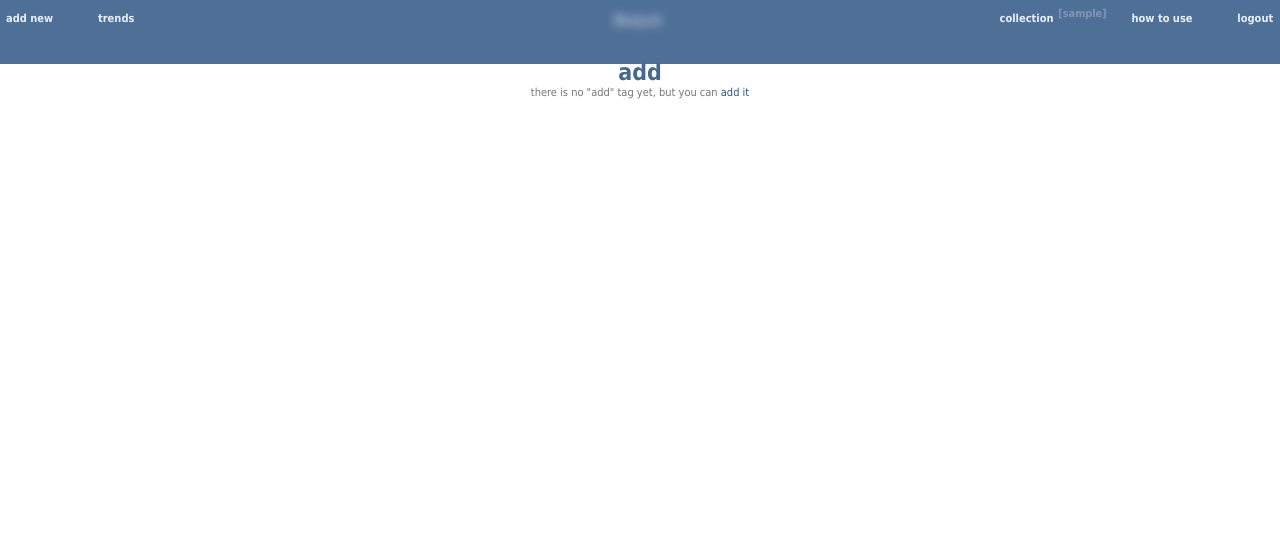
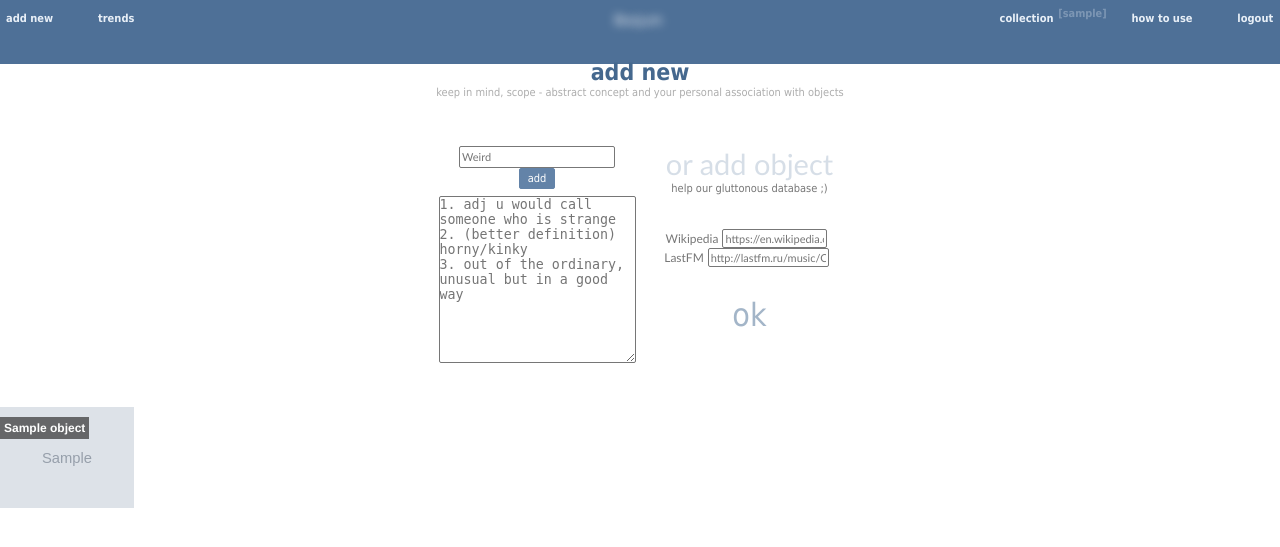
Before and after one commit to klapauciuz/boojum, a Flask app: page /add in a window 1280 px wide. Shown: the top 547 px of the page. Run offline with Flask 2, Linux system fonts and the light colour scheme; the visitor is signed in with stand-in values (Sample User, id 1); grey boxes marked "Sample" are stand-in pictures; a database or web service that is not in the repository returns one stand-in record (values such as "Sample title"); some libraries are stand-ins or nearby versions.

Commit message:
no message

```diff
--- a/main.py
+++ b/main.py
@@ -270,6 +270,37 @@ def obj_page(obj):
         )
 
 #_____Objects/
+@app.route('/add', methods=['GET'])
+def add_page():
+    """New tag page/add"""
+
+    my_objs_id = [my_obj_id['_id'] for my_obj_id in g.user['objects']]
+    show_objects = [i for i in db.objects.find({'_id':{'$in': my_objs_id}})]
+    name = request.args.get('name')
+    if 'username' not in session:
+        flash('Log in, please')
+        return redirect('/login')
+    if name == None:
+        name = ''
+    _objects = objects.find()
+    return render_template('add.html', tag_name=name, show_objects=show_objects)
+
+@app.route('/tags/add', methods=['POST'])
+def add_tag():
+    """New tag add"""
+    name = request.form['name']
+    description = request.form['description']
+    linked_objects = []
+    creator = g.user['_id']
+    _id = tags.insert({'name': name, 'description': description, 'objects': linked_objects, 'creator': creator})
+    db.users.update({"username":session["username"]},
+             {'$push': {
+                        "tags":{ "_id": _id }
+                      }
+             }
+             )
+    response = name
+    return response
 
 @app.route('/objects/add', methods=['POST'])
 def add_object_from_wiki():
@@ -315,96 +346,6 @@ def add_object_from_wiki():
     # response = jsonify(message=str('OK'))
     # response.status_code = 200
     # return response
-
-@app.route('/tags/add', methods=['GET', 'POST'])
-def add_tag_page():
-    """New tag page/add"""
-    if request.method == 'POST':
-        name = request.form['name']
-        description = request.form['description']
-        linked_objects = []
-        creator = g.user['_id']
-        # если есть строка с объектами то берём её и обрезаем, попутно удаляя ненужные пробелы вначале
-        # if request.form['objects']:
-        #     objects = [obj.lstrip() for obj in request.form['objects'].split(',')]
-        # else:
-        #     objects = []
-        # в форме добавления нового тега должен быть динамический выпадающий список объектов, вводим А - выпадают все объекты на А и т.д.
-        # сейчас связанные теги к объектам добавляются только через роут объекта(когда прикрепляем к нему тег)
-        _id = tags.insert({'name': name, 'description': description, 'objects': linked_objects, 'creator': creator})
-        db.users.update({"username":session["username"]},
-                 {'$push': {
-                            "tags":{ "_id": _id }
-                          }
-                 }
-                 )
-        response = name
-        return response
-
-    name = request.args.get('name')
-    if 'username' not in session:
-        flash('Log in, please')
-        return redirect('/login')
-    if name == None:
-        name = ''
-    _objects = objects.find()
-    return render_template('add_tag.html', tag_name=name, show_objects=[obj['name'] for obj in _objects])
-
-# немного сократили код )
-# @app.route('/api/add/tag', methods=['POST'])
-# def add_tag():
-#     """Add new tag"""
-#     if request.method == 'POST':
-#         name = request.form['name']
-#         description = request.form['description']
-
-#         # если есть строка с объектами то берём её и обрезаем, попутно удаляя ненужные пробелы вначале
-#         # if request.form['objects']:
-#         #     objects = [obj.lstrip() for obj in request.form['objects'].split(',')]
-#         # else:
-#         #     objects = []
-#         objects = []
-#         # в форме добавления нового тега должен быть динамический выпадающий список объектов, вводим А - выпадают все объекты на А и т.д.
-#         # сейчас связанные теги к объектам добавляются только через роут объекта(когда прикрепляем к нему тег)
-#         _id = tags.insert({'name': name, 'description': description, 'objects': objects})
-#         db.users.update({"username":session["username"]},
-#                  {'$push': {
-#                             "tags":{ "_id": _id }
-#                           }
-#                  }
-#                  )
-#         response = jsonify(message=str('OK'))
-#         response.status_code = 200
-#         return response
-
-# так и не понял что это и зачем
-# @app.route('/api/tags/<name>', methods=['GET', 'PUT', 'DELETE'])
-# def get_tag(name):
-#     if request.method == 'GET':
-#         current_tag = tags.find_one({'name': name})
-#         return dumps(current_tag)
-#     if request.method == 'PUT':
-#         tags.update({'name': name}, {'name': name})
-#     if request.method == 'DELETE':
-#         tags.remove({'name': name}, {justOne: true})
-#_____Tags/
-#_____Objects
-
-# @app.route('/collection/add/<obj>', methods=['GET', 'POST'])
-# def add_object(obj):
-#     """Object add"""
-#     current_object = objects.find_one({'name': obj})
-#     if g.user:
-#         user_objects = [user_obj['_id'] for user_obj in g.user['objects']]
-
-#     if request.method == 'POST':
-#         # print current_object["_id"]
-#         # print user_tags
-
-
-#     response = jsonify(message=str('OK'))
-#     response.status_code = 200
-#     return response
 
 #_____User
 @app.route('/users/<user>', methods=['GET', 'POST', 'DELETE'])
--- a/static/style.css
+++ b/static/style.css
@@ -89,25 +89,44 @@ input[type="submit"] {
     border: 1px solid #6383a8;
 }
 
+.MainContainer {
+    width: 80%;
+}
+
 #add {
     border-radius: 2px 2px 2px 2px;
     padding: 12px;
     display: inline-block;
-    width: 249px;
+    width: 200px;
     float: left;
-    margin-left: 9px;
+    margin-left: 45px;
+}
+
+#add textarea {
+    overflow: hidden;
+    border-radius: 2px;
+    margin-top: 7px;
+    width: 195px;
+}
+
+#add input[type="text"] {
+    height: 16px;
 }
 
 #add_fromwiki {
-    width: 241px;
+    width: 200px;
     height: 264.5px;
     display: inline-block;
-    border-radius: 2px 2px 2px 2px;
     padding-top: 12px;
+    margin-right: 50px;
 }
 
-.MainContainer {
-    width: 80%;
+#add_fromwiki input[name="urlwiki"] {
+    width: 99px;
+}
+
+#add_fromwiki input[name="urllast"] {
+    width: 115px;
 }
 
 #add input:focus, #add_fromwiki input:focus, textarea:focus{
@@ -160,7 +179,7 @@ div.page {
 
 h1 {
     color: rgba(153, 173, 194, 0.4);
-    font-size: 31px;
+    font-size: 29px;
     font-weight: normal;
     font-family: 'Calibri';
     cursor: default;
@@ -875,3 +894,32 @@ img.image:hover {
     color: rgba(0,0,0,0.5);
     cursor: pointer;
 }
+
+.grid2 .grid-item p {
+   position: absolute;
+   top: 10px;
+   left: 0;
+   color: white;
+   font: bold 12px Helvetica, Sans-Serif;
+   background: rgb(0, 0, 0); /* fallback color */
+   background: rgba(0, 0, 0, 0.7);
+   padding: 4px;
+}
+
+.grid2 .grid-item {
+    width: 134px;
+    opacity: 0.8;
+    float: left;
+    margin-top: -3px !important;
+}
+
+.grid2 .grid-item-o img {
+    width: 134px;
+    opacity: 0.8;
+    float: left;
+    margin-top: -3px !important;
+}
+
+.grid2 .grid-item:hover {
+    opacity: 1;
+}
--- /dev/null
+++ b/templates/add.html
@@ -0,0 +1,105 @@
+{% extends "base.html" %}
+{% block content %}
+<center>
+<h2  class='tagANDobject'>add new {{ tag_name }}</h2><br><h3 class='tagANDobject'>keep in mind, scope - abstract concept and your personal association with objects</h3>
+<br>
+<br>
+<div style='width: 520px;'>
+<form id="add">
+    <input type="text" name="name" style="width:150px; margin: 0px 2px;" placeholder="Weird" value="{{ tag_name }}"/>
+<!--<input type="text" name="name" style="width:150px; margin: 0px 2px;" placeholder="Sparkle" value="{{ tag_name }}"/>-->
+    <input type="submit" form="add" value="add"/>
+    <textarea rows="11" cols="26" name="description" placeholder="1. adj u would call someone who is strange
+2. (better definition) horny/kinky
+3. out of the ordinary, unusual but in a good way"></textarea>
+    <!-- <textarea rows="11" cols="26" name="description" placeholder="A strange feeling inside your soul, whereby you have an inspiration and enthusiasm in your consciousness."></textarea>-->
+</form>
+<form id="add_fromwiki">
+    <h1>or add object</h1>
+    <h3>help our gluttonous database ;)</h3><br><br>
+    <label>Wikipedia</label>
+    <input type="text" name="urlwiki" placeholder="https://en.wikipedia.org/wiki/Stanis%C5%82aw_Lem" value=""/><br>
+    <label>LastFM</label>
+    <input type="text" name="urllast" placeholder="http://lastfm.ru/music/Carbon+Based+Lifeforms" value=""/><br><br><br>
+    <input type="submit" form="add_fromwiki" id='wide_submit' value="ok"/>
+</form>
+</div>
+<div class="grid2">
+    {% if show_objects|length == 0 %}
+        <h1>you should add some objects to collection and return to this page</h1>
+    {% else %}
+        {% for obj in show_objects %}
+            <div class="grid-item">
+                <a href="{{ url_for('obj_page', obj=obj['name']) }}">
+                <img style="width:100%; height: 100%;" src="/static/images/{{ obj['images'][0] }}" alt="" onerror="this.src='/static/white.png';" />
+                <p>{{ obj['name'] }}</p>
+                </a>
+            </div>
+        {% endfor %}
+    {% endif %}
+</div>
+</center>
+<!-- потом над будет прикрутить драгндроп что бы удобно было назначать объекты тегу -->
+<!-- <ul class="objects" style="margin-left: 50px;">
+  <h1>objects</h1>
+  {% for obj in show_objects %}
+    <li><a href="{{ url_for('obj_page', obj=obj) }}">{{ obj }}</a>
+  {% endfor %}
+</ul> -->
+<script type="text/javascript">
+    $(document).ready(function() {
+        $('#add_fromwiki input').keyup(function() {
+            if($(this).val() != ''){
+                $('#add_fromwiki input[type="text"]').not(this).css('opacity', '0.2').prop( "disabled", false );
+                $('#add input, #add textarea, #add').not(this).css('opacity', '0.2').prop( "disabled", true );
+            }
+            else{
+                $('#add_fromwiki input[type="text"]').not(this).css('opacity', '1').prop( "disabled", false );
+                $('#add input, #add textarea, #add').not(this).css('opacity', '1').prop( "disabled", false );
+            }
+        });
+
+        $('#add input').keyup(function() {
+            if($('#add input').val() != ''){
+                $('#add_fromwiki input').css('opacity', '0.2').prop( "disabled", true );
+            }
+            else{
+                $('#add_fromwiki input').not(this).css('opacity', '1').prop( "disabled", false );
+            }
+        });
+    });
+</script>
+<script type="text/javascript" src="{{ url_for('static', filename='scripts/mansonry.min.js') }}"></script>
+<script type="text/javascript" src="{{ url_for('static', filename='scripts/imagesloaded.min.js') }}"></script>
+<script type="text/javascript" src="{{ url_for('static', filename='scripts/lazyload/jquery.lazyload.min.js') }}"></script>
+<script type="text/javascript">
+$(document).ready(function() {
+    $('.grid2').masonry({
+      // options
+      itemSelector: '.grid-item',
+      columnWidth: 134.5
+    });
+
+    $(".grid-item img").lazyload({
+        effect: 'fadeIn',
+        effectspeed: 1000,
+        threshold: 200
+    });
+    $('.grid-item img').load(function() {
+        masonry_update();
+    });
+
+    function masonry_update() {
+        var $works_list = $('.grid2');
+        $works_list.imagesLoaded(function(){
+            $works_list.masonry({
+                itemSelector: '.grid-item',
+                isFitWidth: true,
+                columnWidth: 134.5
+            });
+        });
+     };
+
+});
+</script>
+{% endblock content %}
--- a/templates/base.html
+++ b/templates/base.html
@@ -32,7 +32,7 @@
 </center>
 <div id='menu'>
   <big style='float:left;'>
-    <a href="/tags/add">add new</a>
+    <a href="/add">add new</a>
     <a href="/">trends</a>
   </big>
   {% if g.user %}
```
Also changed, not shown: templates/add_tag.html (deleted, +0 -54 lines).
